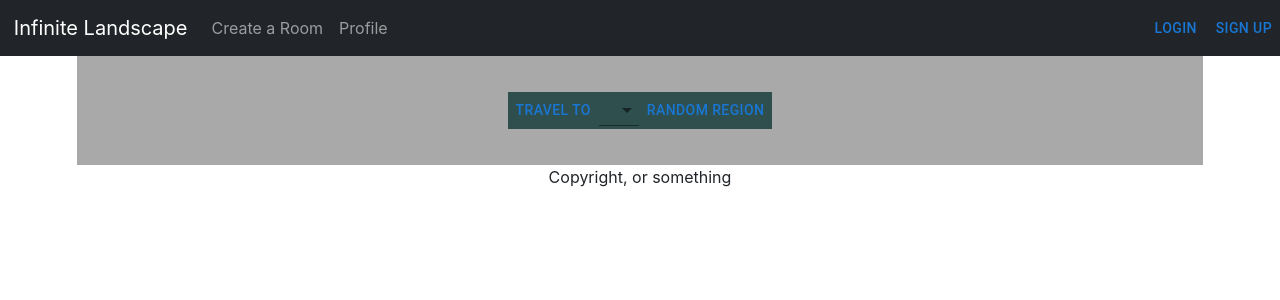
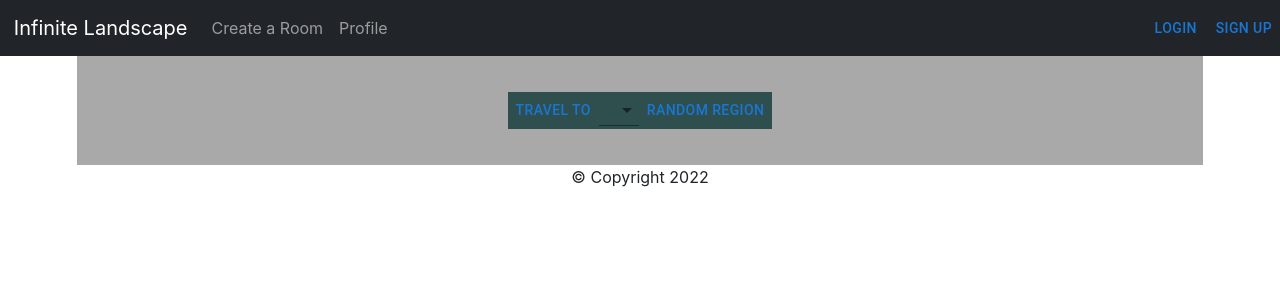
Before and after one commit to jeffreyjtech/infinite-landscape, a React (Create React App) app: page / in a window 1280 px wide. Shown: the top 300 px of the page. Built offline with nearby package versions, Linux system fonts and the light colour scheme; no server answers.

Commit message:
Added copyright symbol to Footer

```diff
--- a/src/components/Footer/index.js
+++ b/src/components/Footer/index.js
@@ -5,12 +5,12 @@
  * footer information
  */
 
-function Header(){
+function Footer(){
   return(
     <div data-testid='footer'>
-      Copyright, or something
+      &copy; Copyright 2022
     </div>
   )
 }
 
-export default Header;
+export default Footer;
```
